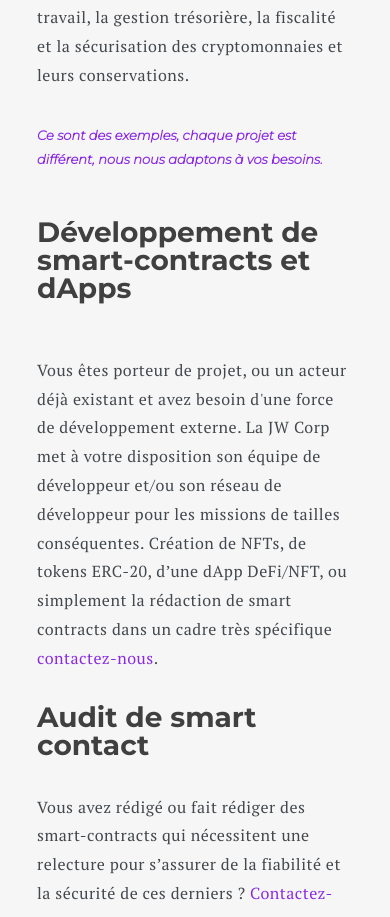
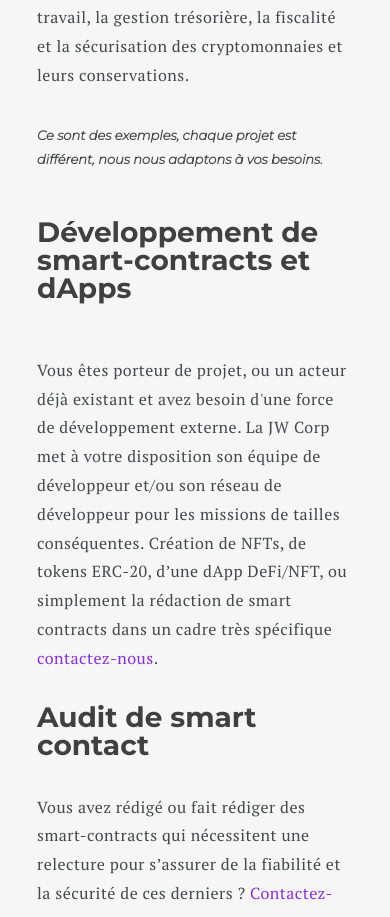
Before and after one commit to The-JW-Corp/JW-Corp-react, a React (Create React App) app: page /Services in a window 390 px wide. Shown: the part 1700-2617 px from the top of the page. Built offline with nearby package versions, Linux system fonts and the light colour scheme.

Commit message:
more responsive

```diff
--- a/src/components/ContentServicesPage/ContentServicesPage.css
+++ b/src/components/ContentServicesPage/ContentServicesPage.css
@@ -33,6 +33,7 @@
   font-style: italic;
   font-weight: bold;
   font-size: 13px;
+  color: #43484d;
 }
 .content-services-h2-2-container {
   height: 138px;
```
